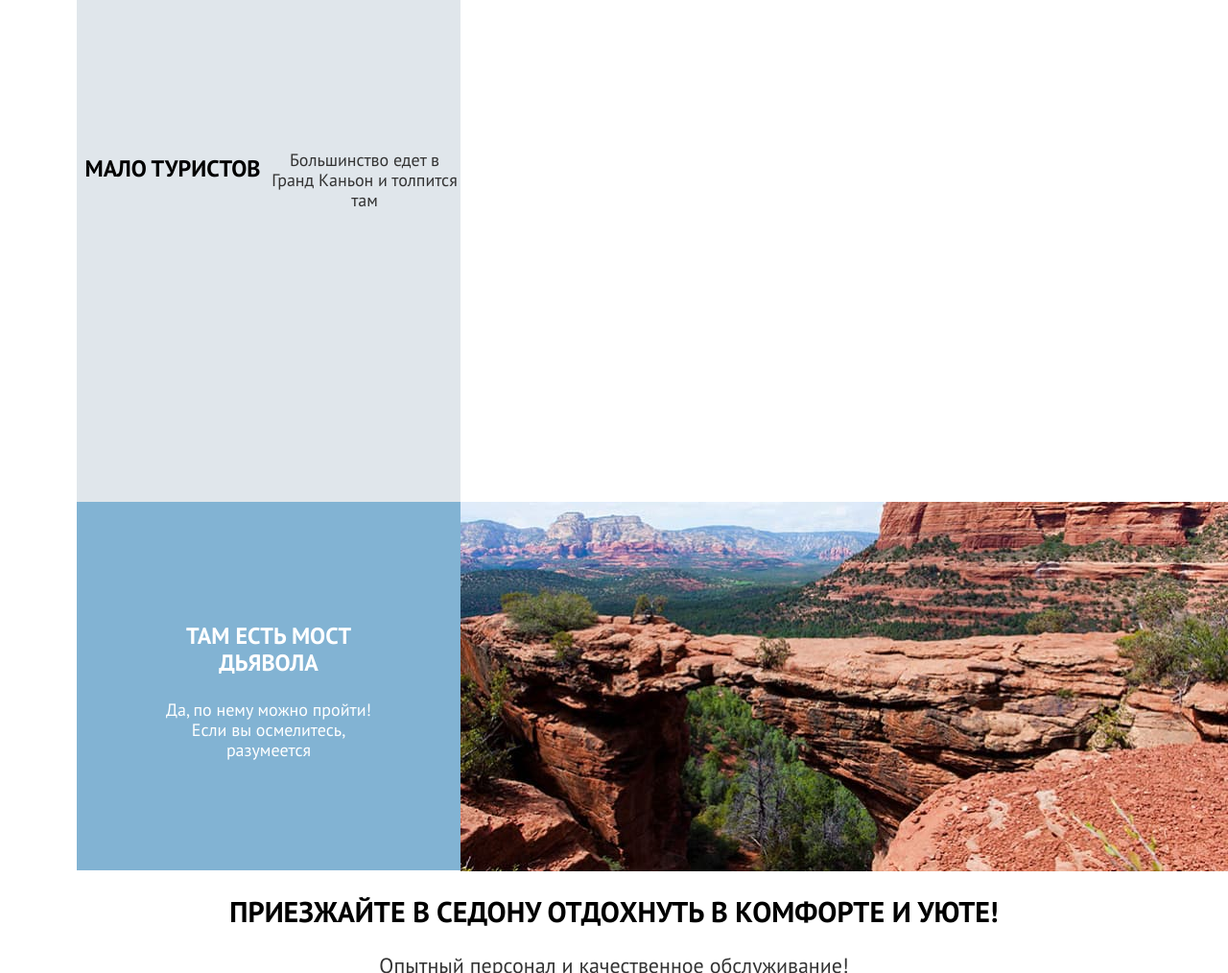
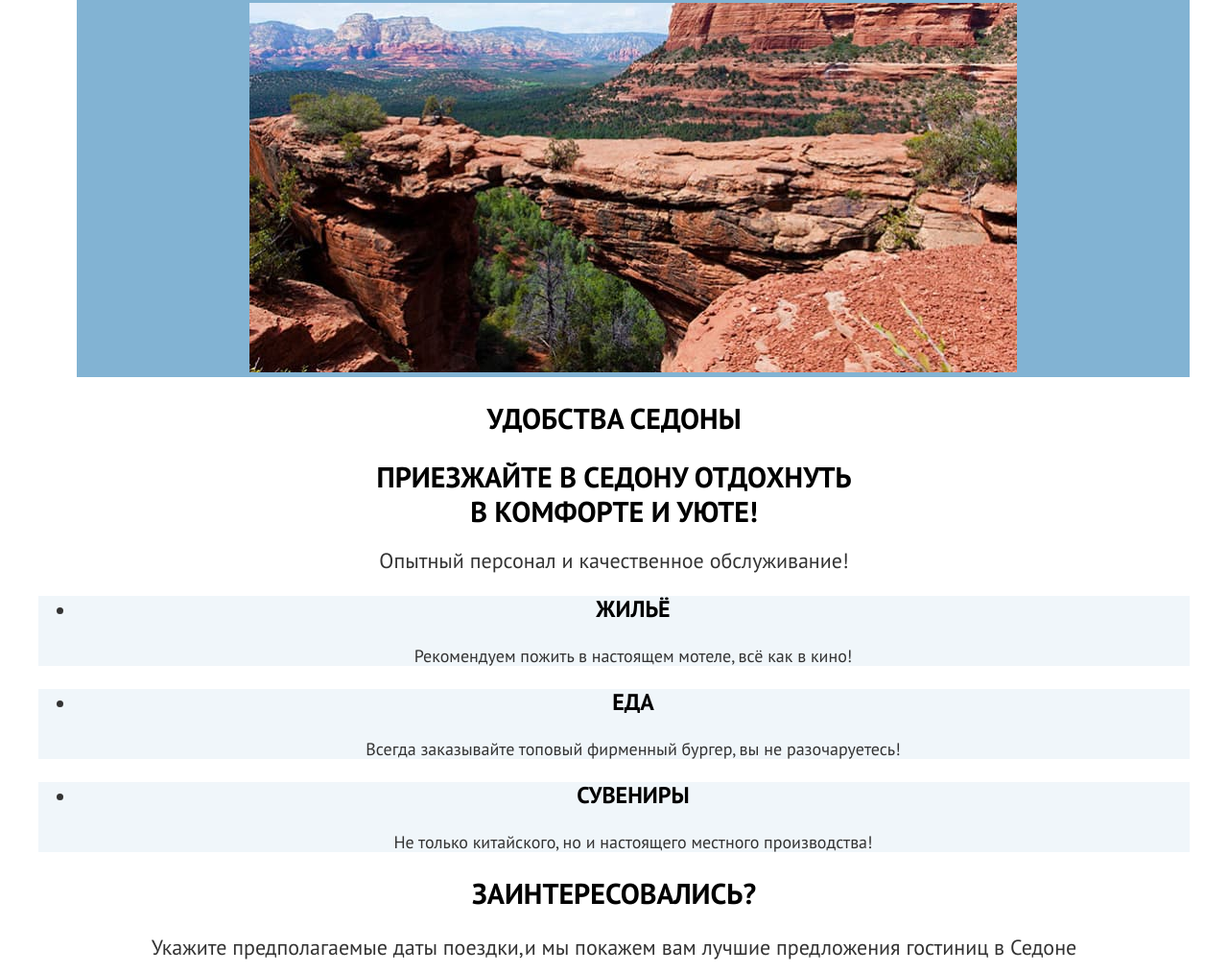
Before and after one commit to htmlacademy-htmlcss/2314067-sedona-36, a plain HTML site: page index.html in a window 1280 px wide. Shown: the part 1786-2800 px from the top of the page at 96% size. Drawn offline with Linux system fonts and the light colour scheme.

Commit message:
Вносит правки

```diff
--- a/index.html
+++ b/index.html
@@ -45,12 +45,14 @@
       <div class="page-container">
         <section class="welcome-block">
           <h1 class="visually-hidden">Добро пожаловать - в великолепную Седону</h1>
-          <img class="welcome-block-title" src="images/welcome.svg" alt="Добро пожаловать - в великолепную Седону" width="458" height="352">
+          <img class="welcome-block-title" src="images/welcome.svg" alt="Добро пожаловать - в великолепную Седону"
+            width="458" height="352">
         </section>
         <section class="sedona-features">
-          <h2>Седона — небольшой городок в Аризоне, заслуживающий большего!</h2>
-          <p>Рассмотрим причины, по которым Седона круче, чем Гранд-Каньон!</p>
-          <ul class="features-list">
+          <h2 class="visually-hidden">Седона введение</h2>
+          <p class="sedona-features-text">Седона — небольшой городок в Аризоне, заслуживающий большего!</p>
+          <p class="sedona-features-description">Рассмотрим причины, по которым Седона круче, чем Гранд-Каньон!</p>
+          <!--закрыть section, создать новый блок--><ul class="features-list">
             <li class="features-item sedona-town">
               <div class="features-town">
                 <h3>Настоящий городок</h3>
@@ -80,8 +82,9 @@
           </ul>
         </section>
         <section class="sedona">
-          <h2>Приезжайте в Седону отдохнуть в комфорте и уюте!</h2>
-          <p>Опытный персонал и качественное обслуживание!</p>
+          <h2 class="visually-hidden">Удобства Седоны</h2>
+          <p class="sedona-features-amenities-text">Приезжайте в Седону отдохнуть в комфорте и уюте!</h2>
+          <p class="sedona-features-amenities">Опытный персонал и качественное обслуживание!</p>
           <ul class="amenities-list">
             <li class="amenities-item">
               <h3>Жильё</h3>
--- a/styles/styles.css
+++ b/styles/styles.css
@@ -110,52 +110,48 @@ body {
   background-position: center bottom, center;
 }
 
-.sedona-features h2 {
+/* Sedona Introduction */
+
+.sedona-features-text {
   font-weight: 700;
   font-size: 30px;
   line-height: 36px;
   color: #000000;
   text-transform: uppercase;
+  margin: 0 290px;
+  margin-bottom: 25px;
 }
 
+.sedona-features-description {
+  margin: 0 auto;
+  margin-bottom: 69px;
+}
+
+/*
+.features-list {
+  display: flex;
+  justify-content: space-between;
+}
+*/
 .features-item {
   background-color: rgba(5, 55, 88, 0.12);
   margin: 0;
-  display: flex;
-  justify-content: space-between;
-  width: 400px;
-  height: 385px;
+  padding: 0;
 }
 
 .features-item h3 {
   color: #000000;
   font-size: 24px;
-  line-height: 28px;
-  text-transform: uppercase;
-  height: 56px;
-  width: 230px;
 }
 
 .features-item p {
   font-size: 18px;
   line-height: 21px;
-  height: 63px;
-  width: 230px;
 }
 
 .sedona-town {
   background-color: #82b3d3;
   color: #ffffff;
-  display: flex;
-  justify-content: space-between;
-  width: 400px;
-  height: 384px;
-}
-
-.features-town {
-  width: 230px;
-  height: 181px;
-  padding: 102px 85px 102px 85px;
 }
 
 .features-town h3 {
@@ -173,16 +169,6 @@ body {
 .sedona-mountains {
   background-color: #82b3d3;
   color: #ffffff;
-  display: flex;
-  justify-content: space-between;
-  width: 400px;
-  height: 384px;
-}
-
-.features-mountains {
-  width: 230px;
-  height: 181px;
-  padding: 102px 85px 102px 85px;
 }
 
 .features-mountains h3 {
@@ -190,15 +176,11 @@ body {
   line-height: 28px;
   text-transform: uppercase;
   color: inherit;
-  height: 56px;
-  width: 230px;
 }
 
 .features-mountains p {
   font-size: 18px;
   line-height: 21px;
-  height: 63px;
-  width: 230px;
 }
 
 .sedona h2 {
@@ -207,6 +189,22 @@ body {
   line-height: 36px;
   color: #000000;
   text-transform: uppercase;
+}
+
+/* Sedona Amenities */
+
+.sedona-features-amenities-text {
+  font-weight: 700;
+  font-size: 30px;
+  line-height: 36px;
+  color: #000000;
+  text-transform: uppercase;
+  margin: 0 348px;
+  margin-bottom: 20px;
+}
+
+.sedona-features-amenities {
+  margin: 0 auto;
 }
 
 .amenities-list {
```
